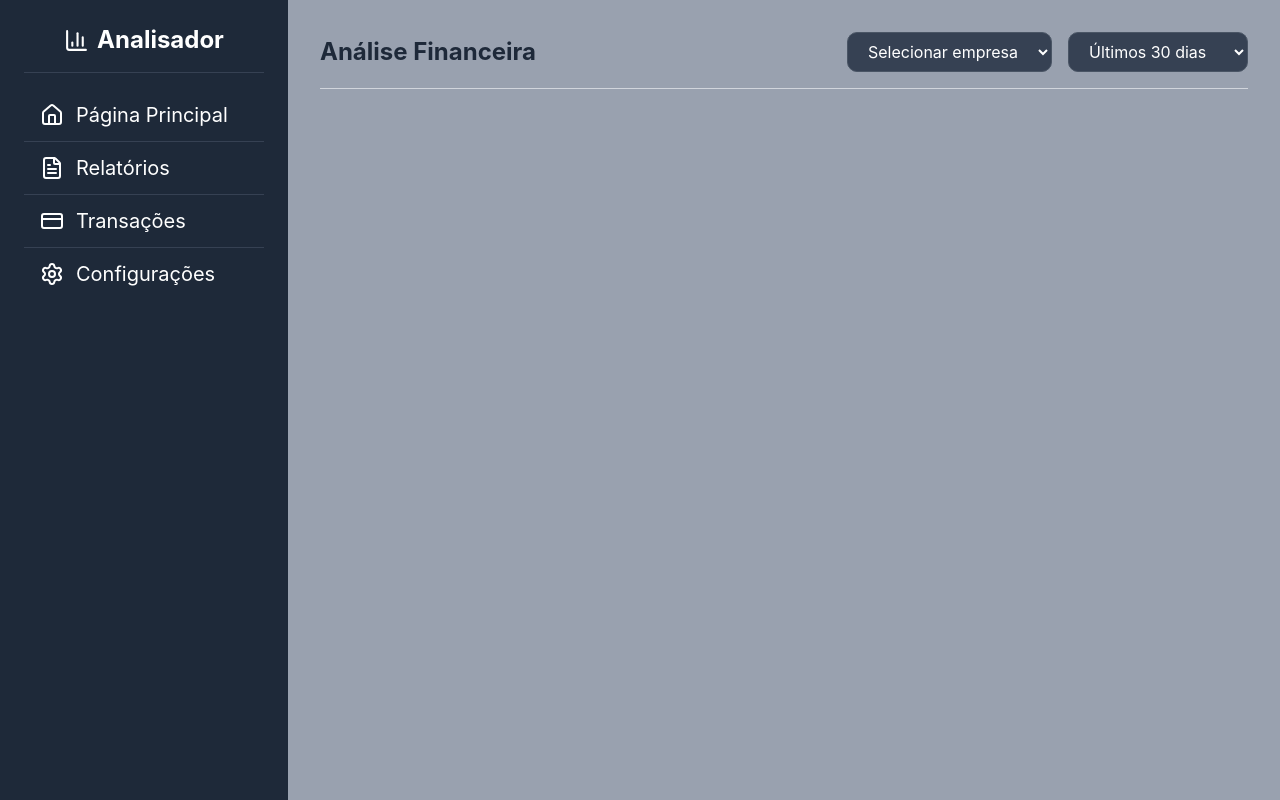
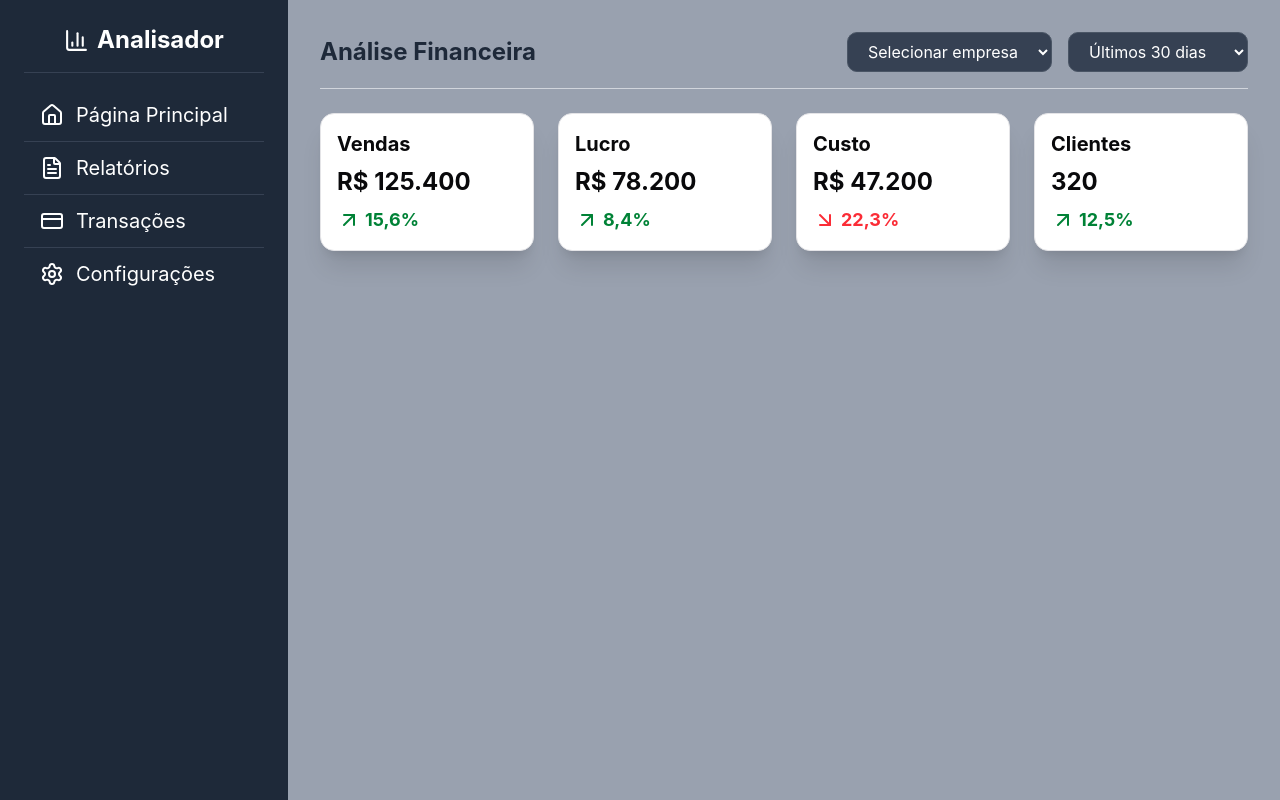
Before and after one commit to Lorraynetm/Analisador-Grafico, a React (Vite) app: page / in a window 1280 px wide. Built offline with nearby package versions, Linux system fonts and the light colour scheme.

Commit message:
feat: Criação dos cards

```diff
--- a/src/components/cardkpi.tsx
+++ b/src/components/cardkpi.tsx
@@ -0,0 +1,14 @@
+import { ArrowDownRight, ArrowUpRight } from "lucide-react"
+
+export default function CardKpi (props : {title: string, value: string, percentage: string, trend:"up" | "down"}) {
+    return(
+        <div className={`flex flex-col gap-2 bg-white rounded-xl p-4 border shadow-xl`}>
+            <p className="font-bold text-xl">{props.title}</p>
+            <div className="font-bold text-2xl">{props.value}</div>
+            <div className={`font-bold text-lg flex items-center gap-1 ${props.trend === "up" ? "text-green-700" : "text-red-500"}`}>
+                {props.trend === "up" ? <ArrowUpRight /> : <ArrowDownRight />}
+                {props.percentage}
+            </div>
+        </div>
+    )
+}
--- a/src/components/visualizacaodados.tsx
+++ b/src/components/visualizacaodados.tsx
@@ -0,0 +1,15 @@
+import CardKpi from "./cardkpi"
+
+export default function VisualizaçaoDados () {
+    return(
+        <div>
+           <div className="grid grid-cols-1 md:grid-cols-2 lg:grid-cols-4 gap-6">
+            <CardKpi title="Vendas" value="R$ 125.400" percentage="15,6%" trend="up"/>
+            <CardKpi title="Lucro" value="R$ 78.200" percentage="8,4%" trend="up"/>
+            <CardKpi title="Custo" value="R$ 47.200" percentage="22,3%" trend="down"/>
+            <CardKpi title="Clientes" value="320" percentage="12,5%" trend="up"/>
+            </div>
+        </div>
+
+    )
+}
--- a/src/pages/painel.tsx
+++ b/src/pages/painel.tsx
@@ -1,6 +1,6 @@
 import BarraSuperior from '../components/barrasuperior'
-
 import BarraLateral from '../components/barralateral'
+import VisualizaçaoDados from '../components/visualizacaodados'
 
 export default function Painel () {
     return(
@@ -8,7 +8,7 @@ export default function Painel () {
         <BarraLateral/>
         <div className='flex-1 p-8 bg-gray-400'>
         <BarraSuperior />
-
+        <VisualizaçaoDados />
         </div>
     </div>
     )
```
